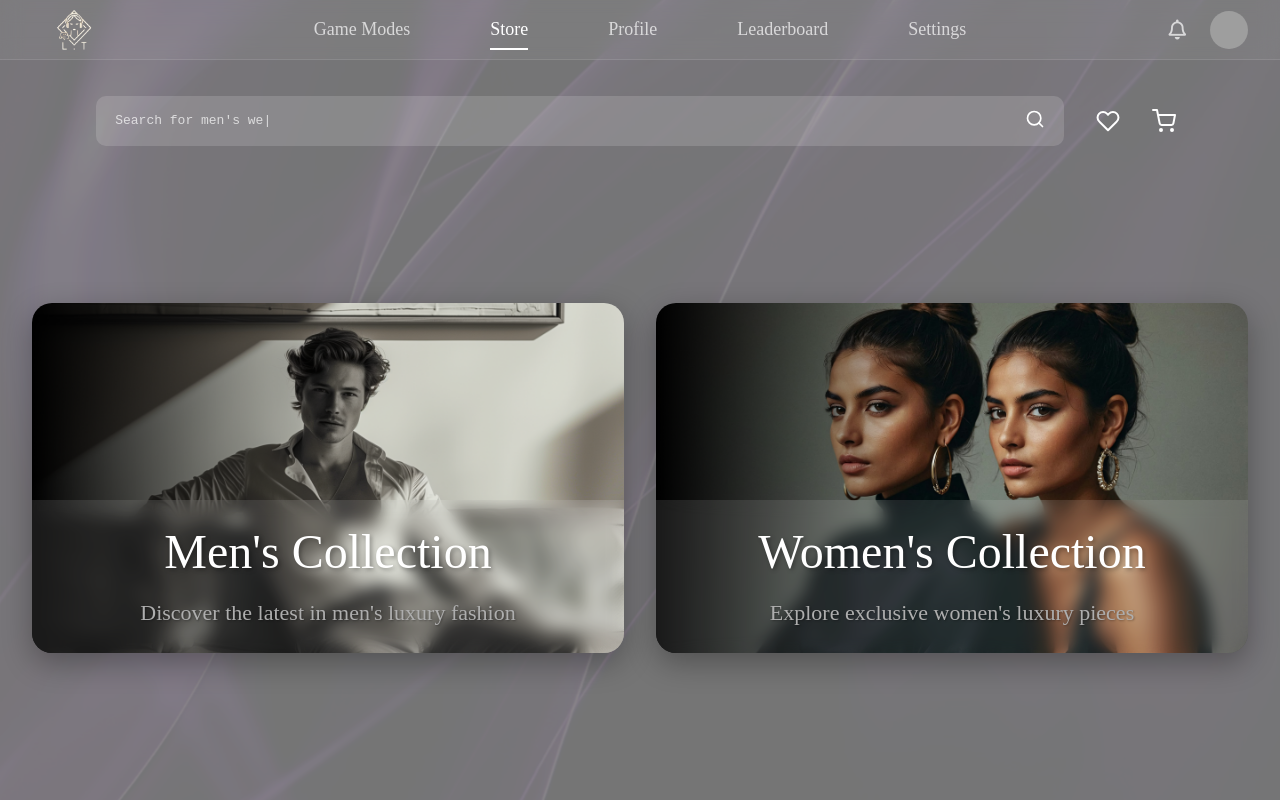
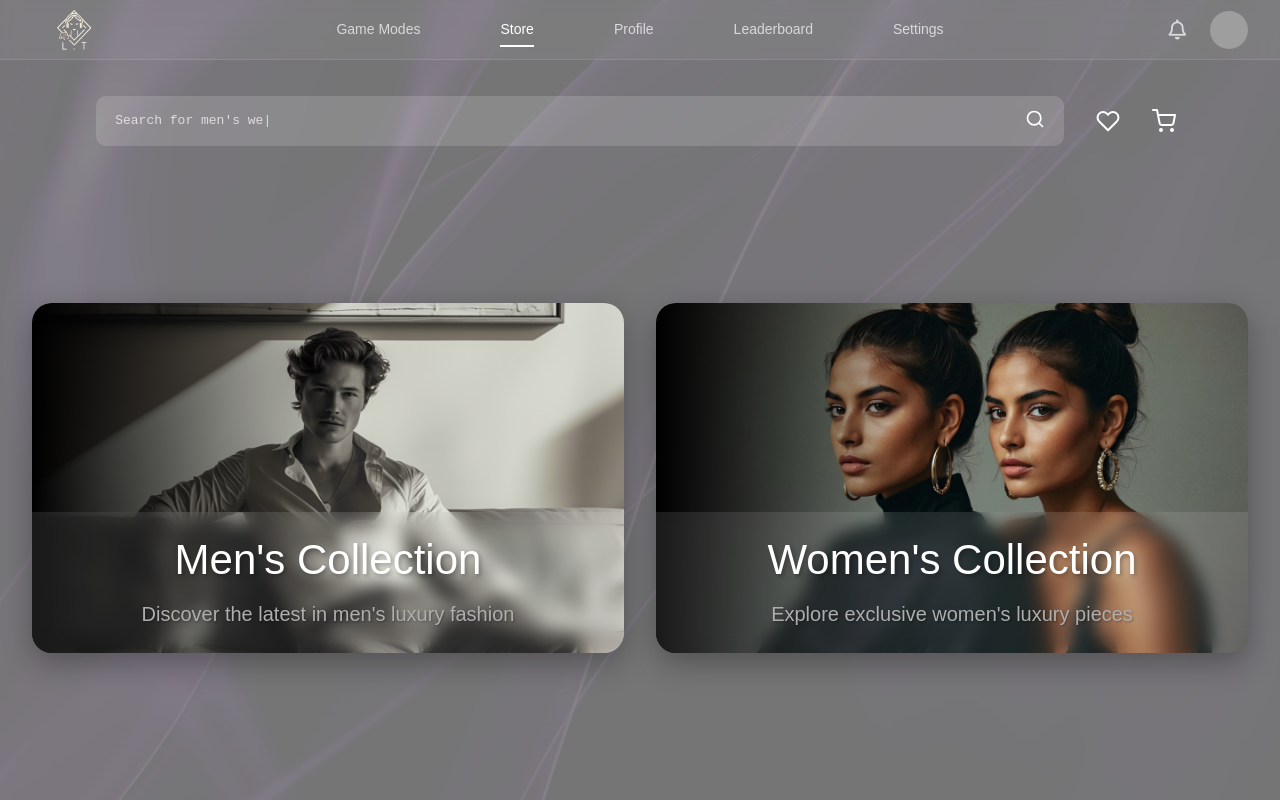
Before and after one commit to luxuryintaste-LIT/lit-ecommerce-backend, a React (Vite) app: page / in a window 1280 px wide. Shown: the top 800 px of the page. Built offline with nearby package versions, Linux system fonts and the light colour scheme; grey boxes are pictures that could not be loaded.

Commit message:
changes made

```diff
--- a/src/styles/CategoryCards.css
+++ b/src/styles/CategoryCards.css
@@ -138,9 +138,9 @@
   text-shadow: 2px 2px 4px rgba(0, 0, 0, 0.3);
   opacity: 0;
   transform: translateY(20px);
-  font-size: 48px;
+  font-size: 42px;
   font-weight: 500;
-  font-family: 'Poppins';
+  font-family: 'poppins',sans-serif;
   color: #fff;
   animation: fadeInUp 0.8s ease-out forwards;
   animation-delay: 0.6s;
@@ -149,9 +149,9 @@
 
 .card-content p {
   margin-bottom: 0.5rem;
-  font-size: 22px;
+  font-size: 20px;
   font-weight: 400;
-  font-family: Poppins;
+  font-family: 'poppins',sans-serif;
   color: #aeaeae;
   opacity: 0;
   text-shadow: 1px 1px 2px rgba(0, 0, 0, 0.3);
--- a/src/styles/Navbar.css
+++ b/src/styles/Navbar.css
@@ -46,12 +46,12 @@
   font-weight: 300;
   opacity: 0.7;
   transition: all 0.3s ease;
-  font-size: 18px;
+  font-size: 14px;
   text-transform: capitalize;
   position: relative;
   padding: 0.2rem 0;
   white-space: nowrap;
-  font-family: 'Poppins';
+  font-family: 'poppins',sans-serif;
 }
 
 .nav-link::before {
```
